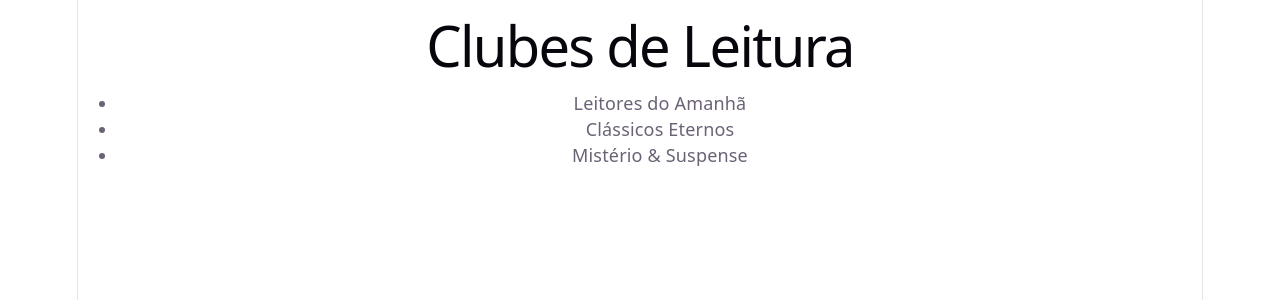
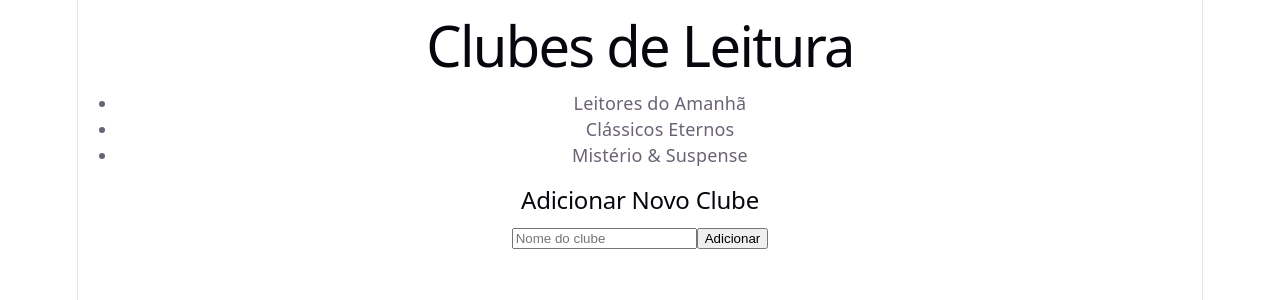
Before and after one commit to Lucas-1234567890/AT-REACT, a React (Vite) app: page / in a window 1280 px wide. Shown: the top 300 px of the page. Built offline with nearby package versions, Linux system fonts and the light colour scheme.

Commit message:
tarefa 3: componente NovoClube com formulario controlado

```diff
--- a/src/App.jsx
+++ b/src/App.jsx
@@ -1,7 +1,13 @@
 import ClubeLista from './components/ClubeLista';
+import NovoClube from './components/NovoClube';
 
 function App() {
-  return <ClubeLista />;
+  return (
+    <div>
+      <ClubeLista />
+      <NovoClube />
+    </div>
+  );
 }
 
 export default App;
--- /dev/null
+++ b/src/components/NovoClube.jsx
@@ -0,0 +1,22 @@
+import { useState } from 'react';
+
+function NovoClube() {
+  const [nome, setNome] = useState('');
+
+  return (
+    <div>
+      <h2>Adicionar Novo Clube</h2>
+      <form>
+        <input
+          type="text"
+          placeholder="Nome do clube"
+          value={nome}
+          onChange={(e) => setNome(e.target.value)}
+        />
+        <button type="submit">Adicionar</button>
+      </form>
+    </div>
+  );
+}
+
+export default NovoClube;
```
